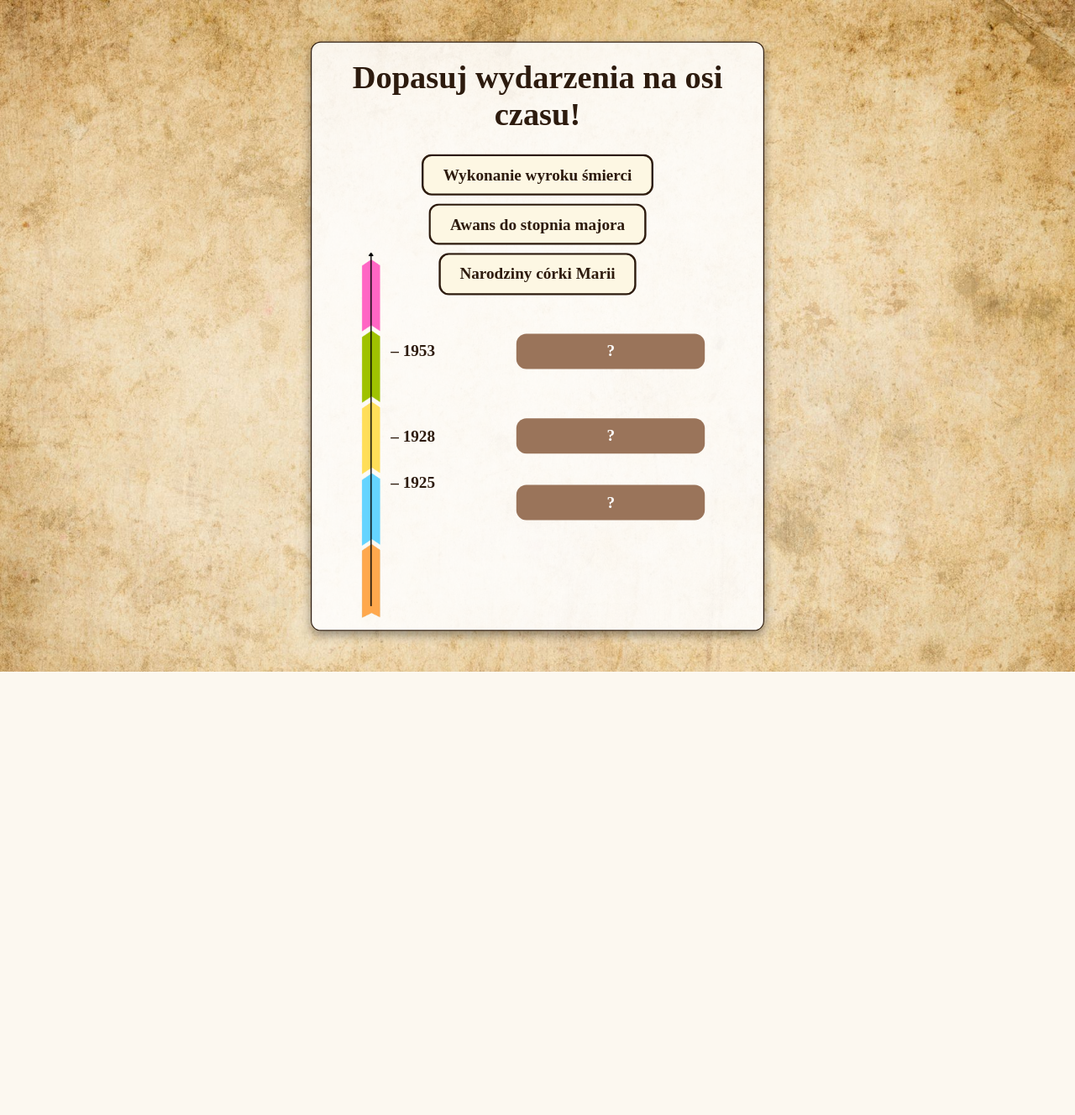
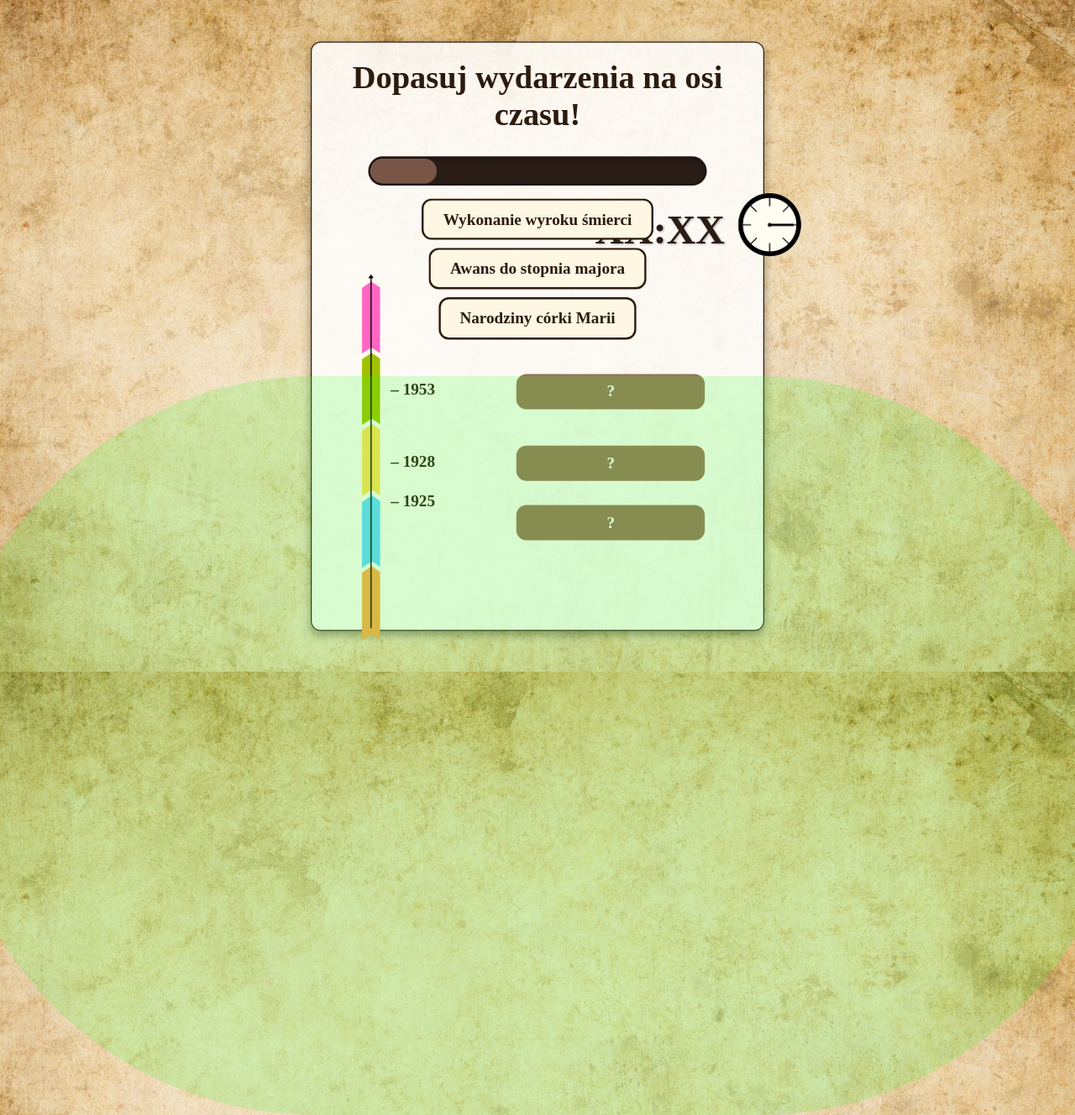
Before and after one commit to wiktia/LittleHistorians, a Flask app: page /timeline in a window 1280 px wide; the page is wider, and only the part inside the window is pictured. Shown: that part at 84% size. Before the commit the page ends 800 px from the top of that part, so only its background shows below. Run offline with Flask 3, Linux system fonts and the light colour scheme; the visitor is signed in with stand-in values (Sample User, id 1).

Commit message:
naprawapuzzledodanieelementow

```diff
--- a/static/styletimeline.css
+++ b/static/styletimeline.css
@@ -161,6 +161,71 @@
       user-select: none;
     }
 
+
+    .Ellipse1 {
+    width: 220%;
+    height: 220%;
+    left: -60%;
+    top: 1%;
+    position: absolute;
+    opacity: 0.5;
+    background: rgba(53, 252, 39, 0.36);
+    border-radius: 99999999px;
+    scale: 0.5;
+}
+
+.top-bar {
+    position: relative;
+    width: 100%;
+    padding-top: 15px;
+}
+
+.progress-bar-section {
+    width: 80%;
+    height: 25px;
+    background: #2A1D16;
+    border-radius: 20px;
+    border: 2px solid #1E1410;
+    position: relative;
+    margin: 0 auto;
+    overflow: hidden;
+    box-shadow: inset 0 2px 4px rgba(0,0,0,0.2);
+}
+
+.progress-bar-fill {
+    width: 20%;
+    height: 100%;
+    background: #795548;
+    border-radius: 18px;
+    transition: width 0.3s ease-in-out;
+}
+
+.clock-container {
+    position: absolute;
+    top: 100%;
+    right: 10%;
+    transform: translateX(50%);
+    display: flex;
+    align-items: center;
+    gap: 10px;
+    margin-top: 10px;
+    padding-top: 10px;
+}
+
+#zegar {
+    width: 80px;
+    height: auto;
+    scale:3.5;
+
+}
+
+.czas {
+    font-size: 40px;
+    font-weight: bold;
+    color: #2A1D16;
+    text-shadow: 1px 1px 2px rgba(0,0,0,0.3);
+}
+
     @media (min-width: 768px) {
       .title { font-size: 32px; }
       .subtitle { font-size: 18px; }
--- a/templates/timeline.html
+++ b/templates/timeline.html
@@ -9,6 +9,17 @@
 <body>
   <div class="container">
     <div class="title">Dopasuj wydarzenia na osi czasu!</div>
+
+        <div class="top-bar">
+        <div class="progress-bar-section">
+            <div class="progress-bar-fill" style="width: 20%;"></div>
+        </div>
+
+        <div class="clock-container">
+            <div class="czas">XX:XX</div>
+            <img data-layer="zegar" id="zegar" src="/static/obrazki/zegar2.png" alt="Zegar">
+        </div>
+    </div>
 
 
     <div id="cards" class="options">
@@ -31,5 +42,6 @@
       <div id="scoreDisplay"></div>
     </div>
   </div>
+      <div data-layer="Ellipse 1" class="Ellipse1"></div>
 </body>
 </html>
```
Also changed, not shown: static/style_text_to_image.css (+46 -5 lines), static/stylepuzzle.css (+20 -13 lines), templates/text_to_image.html (+10 -3 lines), game.db.
